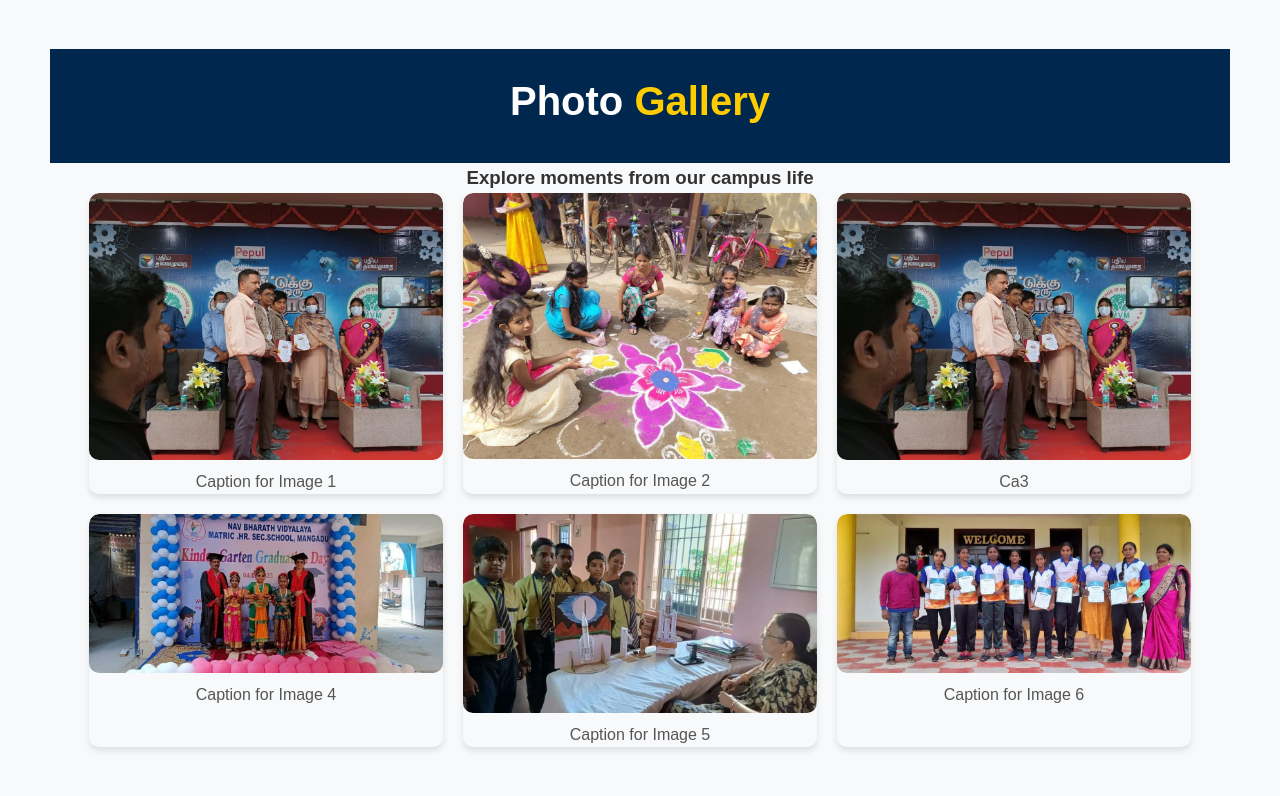
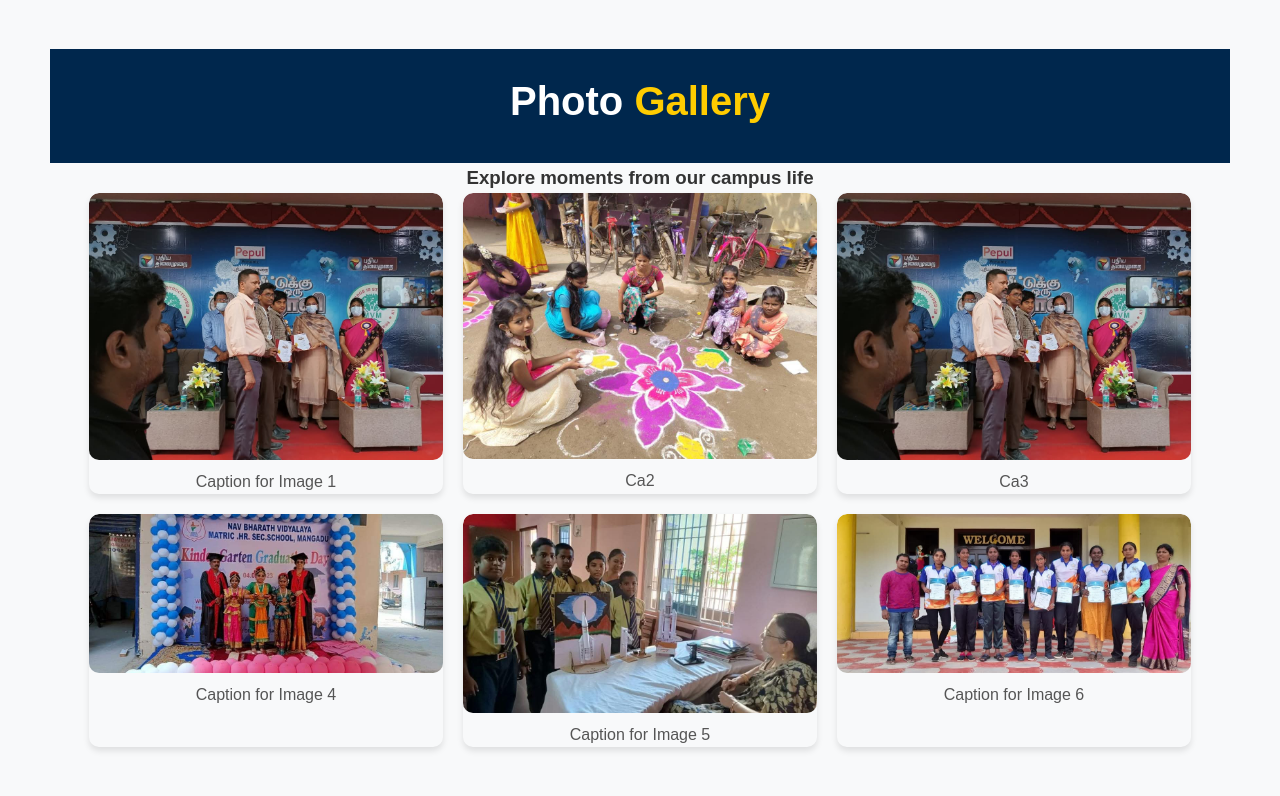
Before and after one commit to Santhosh-x23/School-project, a Flask app: page / in a window 1280 px wide. Shown: the part 2265-3061 px from the top of the page. Run offline with Flask 3, Linux system fonts and the light colour scheme.

Commit message:
changed caption 2

```diff
--- a/templates/index.html
+++ b/templates/index.html
@@ -127,7 +127,7 @@
                 </div>
                 <div class="gallery-item">
                     <img src="/static/images/ga3.jpg" alt="Gallery Image 2">
-                    <p class="caption">Caption for Image 2</p>
+                    <p class="caption">Ca2</p>
                 </div>
                 <div class="gallery-item">
                     <img src="/static/images/ga6.jpg" alt="Gallery Image 3">
```
